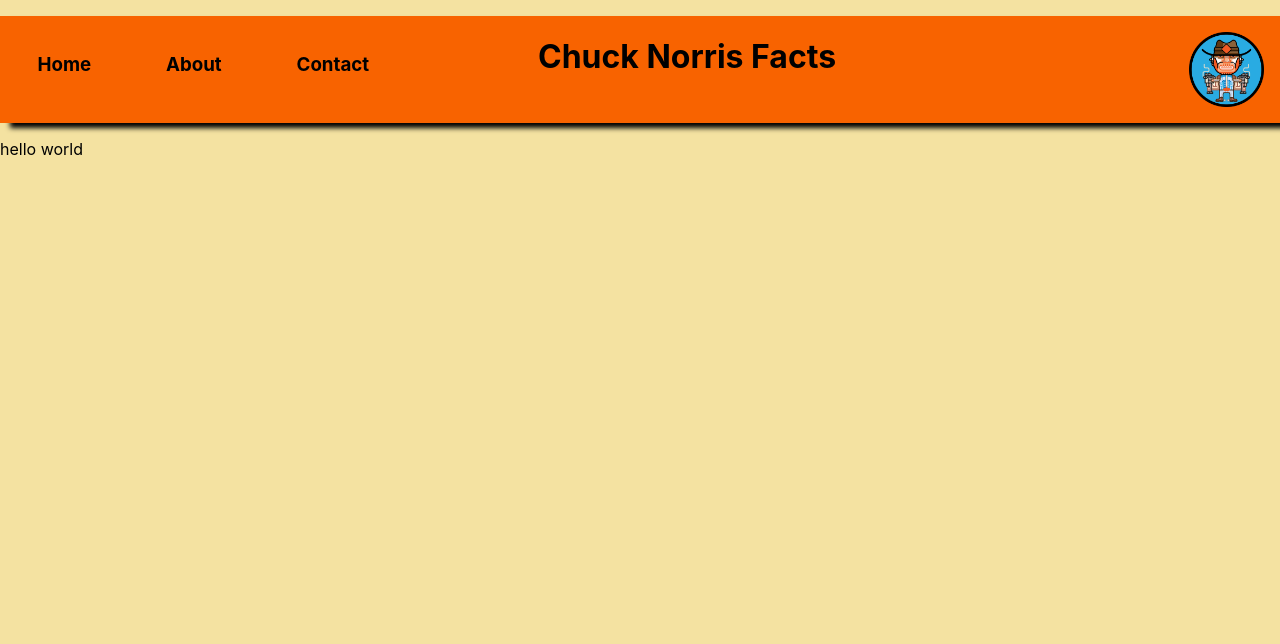
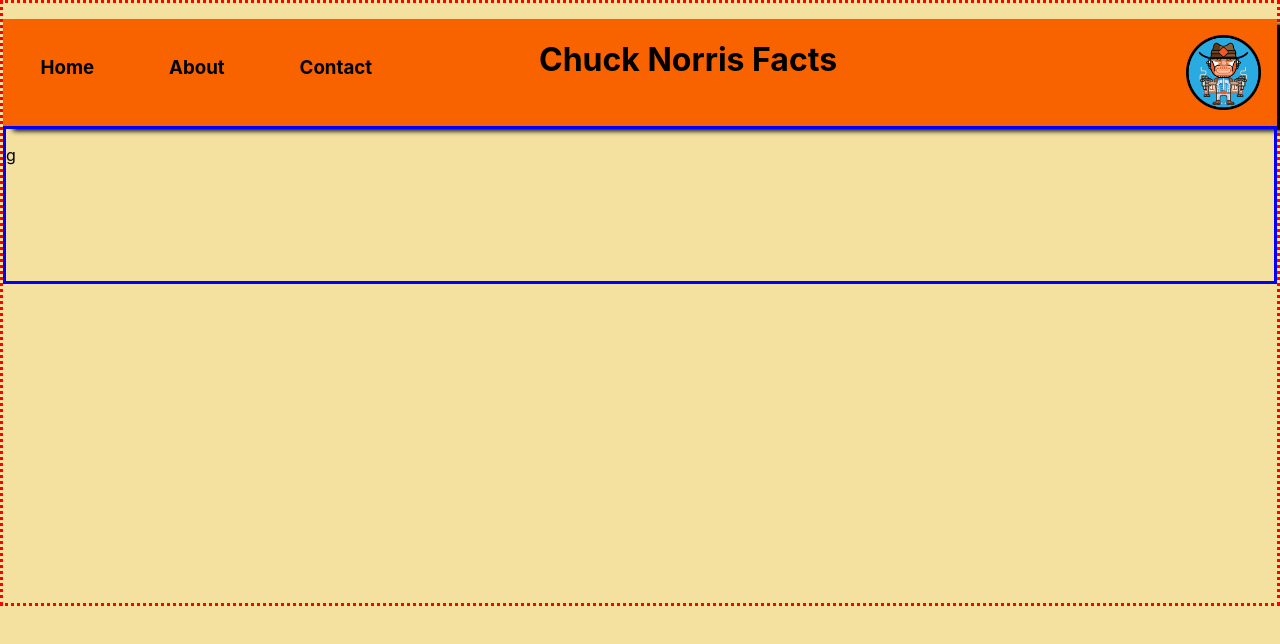
Before and after one commit to KirbyPatrick/chuck-norris-joke-genorator, a React (Create React App) app: page / in a window 1280 px wide. Shown: the top 644 px of the page. Built offline with nearby package versions, Linux system fonts and the light colour scheme.

Commit message:
began building out the div under the menu and imported Material UI so I can use Cards

```diff
--- a/package.json
+++ b/package.json
@@ -3,6 +3,7 @@
   "version": "0.1.0",
   "private": true,
   "dependencies": {
+    "@material-ui/core": "^4.1.3",
     "react": "^16.8.6",
     "react-dom": "^16.8.6",
     "react-scripts": "3.0.1"
--- a/src/App.css
+++ b/src/App.css
@@ -3,7 +3,13 @@
 }
 
 body {
-  background-color: #f4e2a1;
+  background-color: hsl(47, 79%, 79%);
+  height: 100%;
+}
+
+.wrapper {
+  margin: auto;
+  height: 600px;
 }
 
 .headerContainer {
@@ -37,3 +43,9 @@
   width: 200%;
   justify-content: center;
 }
+
+.gridWrapper {
+  display: grid;
+  grid-template-rows: 25% 100px auto;
+  border: blue solid;
+}
--- a/src/App.js
+++ b/src/App.js
@@ -4,9 +4,11 @@
 
 function App() {
   return (
-    <div className="">
+    <div className="wrapper boxy">
       <Header />
-      <p>hello world</p>
+      <div className="gridWrapper">
+        <p>g</p>
+      </div>
     </div>
   );
 }
```
Also changed, not shown: 1 other file (tests, documents, lock files or other folders).
